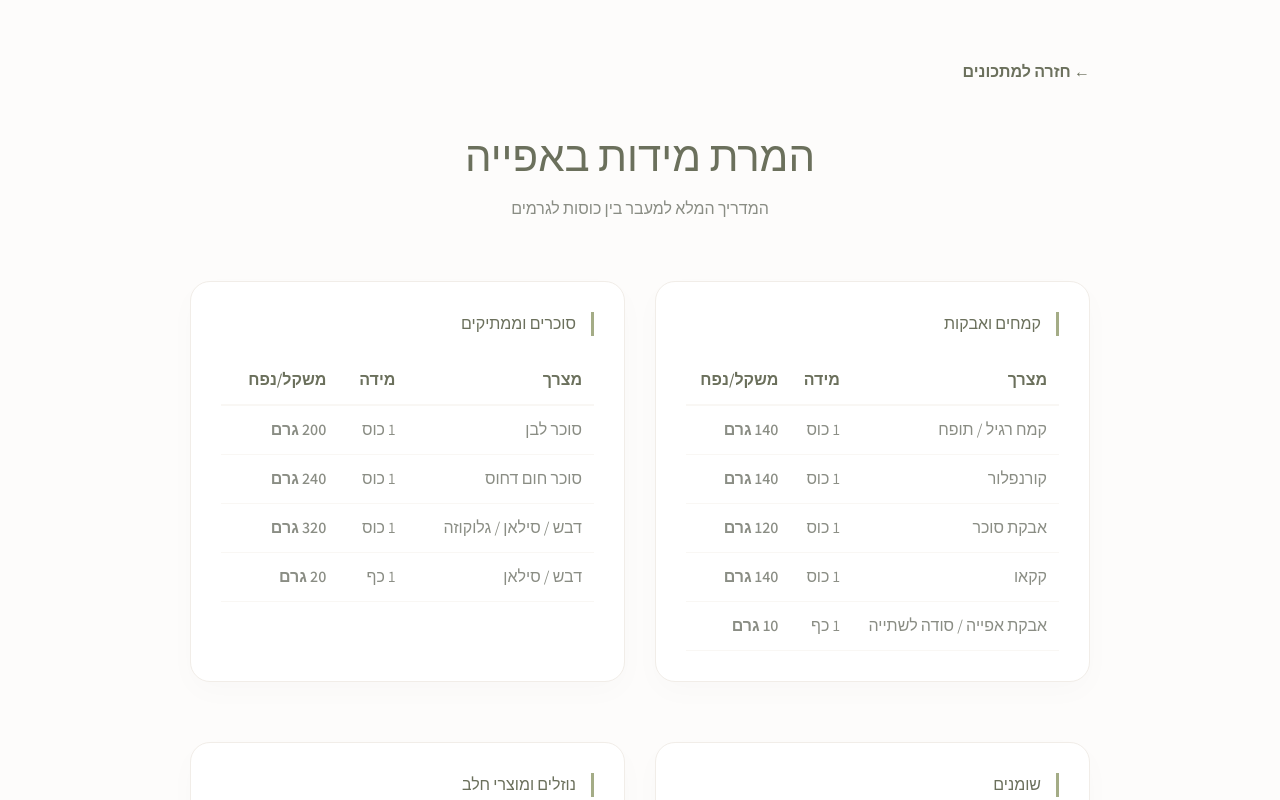
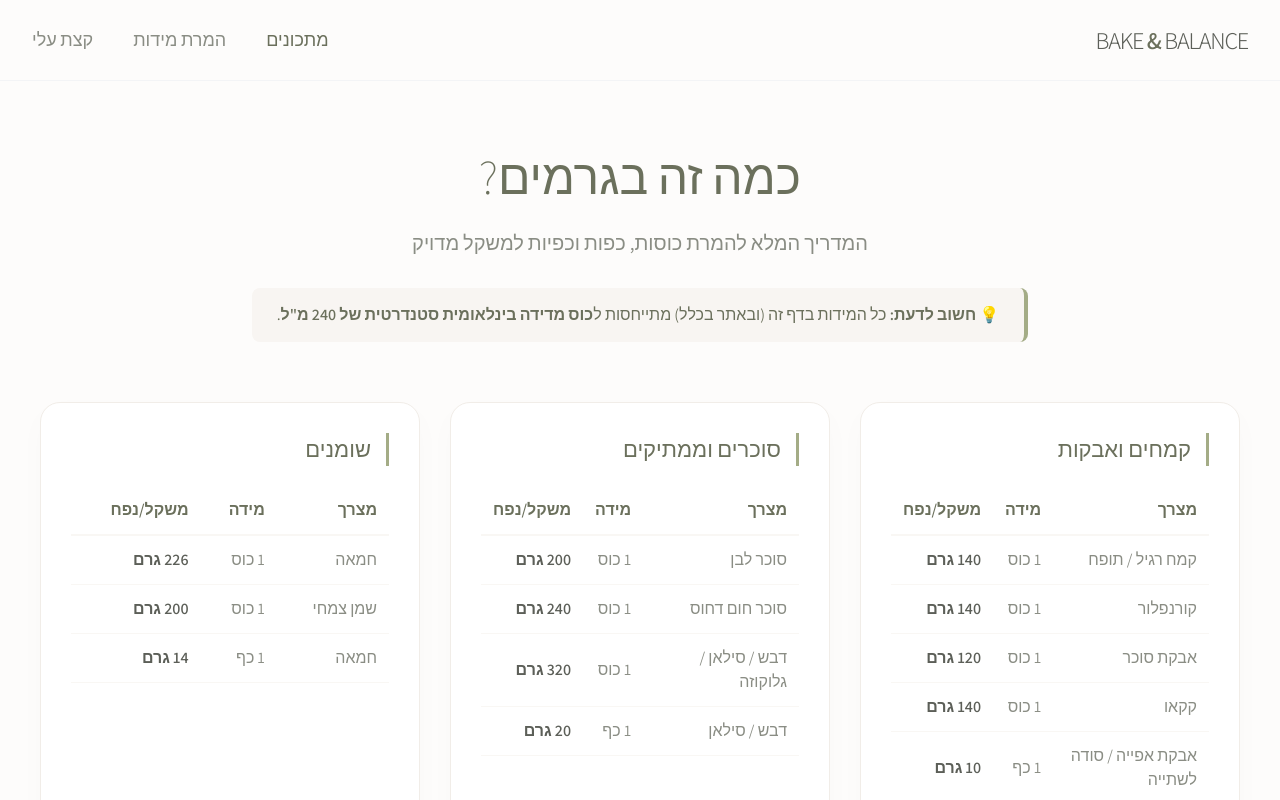
Before and after one commit to dolevnus-droid/my-recipe-site, a Next.js app: page /conversions in a window 1280 px wide. Shown: the top 800 px of the page. Built offline with nearby package versions, Linux system fonts and the light colour scheme.

Commit message:
Updated conversion page and navbar

```diff
--- a/app/about/page.tsx
+++ b/app/about/page.tsx
@@ -3,14 +3,6 @@ import Link from 'next/link';
 export default function AboutPage() {
   return (
     <main className="max-w-4xl mx-auto px-6 py-12 text-right" dir="rtl">
-
-      {/* כפתור חזרה קטן ועדין */}
-      <div className="mb-12">
-        <Link href="/" className="text-sm text-gray-400 hover:text-amber-600 transition-colors flex items-center gap-1 group">
-          <span className="group-hover:-translate-x-1 transition-transform">→</span>
-          <span className="border-b border-transparent hover:border-amber-600">חזרה למתכונים</span>
-        </Link>
-      </div>
 
       <h1 className="text-4xl font-bold mb-10 text-center text-gray-800">קצת עלי</h1>
 
--- /dev/null
+++ b/app/components/Navbar.tsx
@@ -0,0 +1,32 @@
+import Link from 'next/link';
+
+export default function Navbar() {
+  return (
+    <header className="sticky top-0 z-50 bg-[#FDFCFB]/90 backdrop-blur-md border-b border-gray-100 no-print">
+      {/* max-w-7xl מנצל יותר רוחב מהקוד הקודם */}
+      <div className="max-w-7xl mx-auto px-8 py-6 flex justify-between items-center">
+
+        {/* לוגו - פונט קצת יותר גדול ודומיננטי */}
+        <Link href="/" className="text-2xl font-light tracking-tighter text-[#5C5F58] hover:opacity-80 transition-opacity">
+          BAKE <span className="font-bold text-[#6B705C]">&</span> BALANCE
+        </Link>
+
+        {/* קישורי הניווט - הגדלתי פונט (text-lg) והוספתי ריווח (gap-10) */}
+        <div className="flex gap-10 text-lg font-medium">
+          <Link href="/" className="text-[#6B705C] hover:text-black transition-colors relative group">
+            מתכונים
+            <span className="absolute -bottom-1 right-0 w-0 h-0.5 bg-[#6B705C] transition-all group-hover:w-full"></span>
+          </Link>
+          <Link href="/conversions" className="text-[#8A8D84] hover:text-black transition-colors relative group">
+            המרת מידות
+            <span className="absolute -bottom-1 right-0 w-0 h-0.5 bg-[#6B705C] transition-all group-hover:w-full"></span>
+          </Link>
+          <Link href="/about" className="text-[#8A8D84] hover:text-black transition-colors relative group">
+            קצת עלי
+            <span className="absolute -bottom-1 right-0 w-0 h-0.5 bg-[#6B705C] transition-all group-hover:w-full"></span>
+          </Link>
+        </div>
+      </div>
+    </header>
+  );
+}
--- a/app/conversions/page.tsx
+++ b/app/conversions/page.tsx
@@ -42,30 +42,42 @@ const conversions = [
 
 export default function ConversionsPage() {
   return (
-    <main style={{ direction: 'rtl', backgroundColor: '#FDFCFB', minHeight: '100vh', padding: '60px 20px', color: '#434641' }}>
+    <main style={{ direction: 'rtl', backgroundColor: '#FDFCFB', minHeight: '100vh', padding: '40px 20px 100px', color: '#434641' }}>
       <style>{`
-        @import url('https://fonts.googleapis.com/css2?family=Assistant:wght@200;300;400;600&display=swap');
-        body { font-family: 'Assistant', sans-serif; }
         .conversion-card { background: white; border-radius: 20px; padding: 30px; box-shadow: 0 10px 30px rgba(0,0,0,0.02); border: 1px solid #F1EDE8; margin-bottom: 30px; }
         .conversion-table { width: 100%; border-collapse: collapse; }
         .conversion-table th { text-align: right; color: #6B705C; padding: 12px; border-bottom: 2px solid #F9F7F4; font-weight: 600; }
         .conversion-table td { padding: 12px; border-bottom: 1px solid #F9F7F4; color: #8A8D84; }
-        .back-link { display: inline-block; margin-bottom: 40px; color: #6B705C; text-decoration: none; font-weight: 600; transition: 0.3s; }
-        .back-link:hover { transform: translateX(5px); }
+        .important-note {
+          background-color: #F8F5F2;
+          border-right: 4px solid #A4AC86;
+          padding: 15px 25px;
+          border-radius: 8px;
+          display: inline-block;
+          margin-bottom: 40px;
+          color: #6B705C;
+          font-weight: 400;
+        }
       `}</style>
 
-      <div style={{ maxWidth: '900px', margin: '0 auto' }}>
-        <a href="/" className="back-link">← חזרה למתכונים</a>
+        <header style={{ textAlign: 'center', marginBottom: '20px', paddingTop: '20px' }}>
+          <h1 style={{ fontSize: 'clamp(32px, 5vw, 48px)', fontWeight: '200', color: '#6B705C', margin: '0 0 15px 0' }}>
+            כמה זה בגרמים?
+          </h1>
+          <p style={{ fontSize: '20px', color: '#8A8D84', maxWidth: '600px', margin: '0 auto 30px' }}>
+            המדריך המלא להמרת כוסות, כפות וכפיות למשקל מדויק
+          </p>
 
-        <header style={{ textAlign: 'center', marginBottom: '60px' }}>
-          <h1 style={{ fontSize: '42px', fontWeight: '200', color: '#6B705C', margin: 0 }}>המרת מידות באפייה</h1>
-          <p style={{ color: '#8A8D84', marginTop: '10px' }}>המדריך המלא למעבר בין כוסות לגרמים</p>
+          {/* ההערה החשובה הועברה להתחלה בעיצוב בולט */}
+          <div className="important-note">
+            💡 <strong>חשוב לדעת:</strong> כל המידות בדף זה (ובאתר בכלל) מתייחסות ל<strong>כוס מדידה בינלאומית סטנדרטית של 240 מ"ל</strong>.
+          </div>
         </header>
 
-        <div style={{ display: 'grid', gridTemplateColumns: 'repeat(auto-fit, minmax(400px, 1fr))', gap: '30px' }}>
+        <div style={{ maxWidth: '1200px', margin: '0 auto', display: 'grid', gridTemplateColumns: 'repeat(auto-fit, minmax(350px, 1fr))', gap: '30px' }}>
           {conversions.map((section, idx) => (
             <div key={idx} className="conversion-card">
-              <h3 style={{ color: '#6B705C', marginBottom: '20px', borderRight: '3px solid #A4AC86', paddingRight: '15px' }}>
+              <h3 style={{ color: '#6B705C', marginBottom: '20px', borderRight: '3px solid #A4AC86', paddingRight: '15px', fontSize: '22px' }}>
                 {section.category}
               </h3>
               <table className="conversion-table">
@@ -81,7 +93,7 @@ export default function ConversionsPage() {
                     <tr key={i}>
                       <td>{item.name}</td>
                       <td>{item.cup}</td>
-                      <td style={{ fontWeight: '600' }}>{item.grams}</td>
+                      <td style={{ fontWeight: '600', color: '#5C5F58' }}>{item.grams}</td>
                     </tr>
                   ))}
                 </tbody>
@@ -89,11 +101,6 @@ export default function ConversionsPage() {
             </div>
           ))}
         </div>
-
-        <footer style={{ marginTop: '60px', textAlign: 'center', color: '#A4AC86', fontSize: '14px' }}>
-          <p>המידות מתייחסות לכוס מדידה בינלאומית סטנדרטית (240 מ"ל)</p>
-        </footer>
-      </div>
     </main>
   );
 }
--- a/app/layout.tsx
+++ b/app/layout.tsx
@@ -2,6 +2,7 @@ import type { Metadata } from "next";
 import { Assistant } from "next/font/google";
 import "./globals.css";
 import Script from 'next/script';
+import Navbar from "./components/Navbar"; // ייבוא הקומפוננטה החדשה
 
 const assistant = Assistant({
   subsets: ["hebrew", "latin"],
@@ -35,7 +36,10 @@ export default function RootLayout({
         />
       </head>
       <body className={`${assistant.className} antialiased`}>
-        {/* ללא Header גלובלי - משתמשים בתפריט שקיים כבר בעמודים */}
+
+        {/* עכשיו ה-Navbar מופיע בכל דפי האתר באופן קבוע */}
+        <Navbar />
+
         <main>
           {children}
         </main>
--- a/app/recipe/[slug]/page.tsx
+++ b/app/recipe/[slug]/page.tsx
@@ -105,20 +105,6 @@ export default function RecipePage({ params }: { params: any }) {
 
   return (
     <main style={{ direction: 'rtl', backgroundColor: '#FDFCFB', minHeight: '100vh', color: '#434641', paddingBottom: '100px' }}>
-
-      {/* תפריט ניווט עליון */}
-      <nav className="no-print" style={{
-        padding: '25px 20px',
-        display: 'flex',
-        justifyContent: 'center',
-        gap: '30px',
-        borderBottom: '1px solid rgba(0,0,0,0.03)',
-        backgroundColor: '#FDFCFB'
-      }}>
-        <a href="/" style={{ textDecoration: 'none', color: '#6B705C', fontWeight: '600' }}>מתכונים</a>
-        <a href="/conversions" style={{ textDecoration: 'none', color: '#8A8D84' }}>המרת מידות</a>
-        <a href="/about" style={{ textDecoration: 'none', color: '#8A8D84' }}>קצת עלי</a>
-      </nav>
 
       <div className="no-print" style={{ width: '100%', height: '60vh', position: 'relative', overflow: 'hidden' }}>
         <img
```
